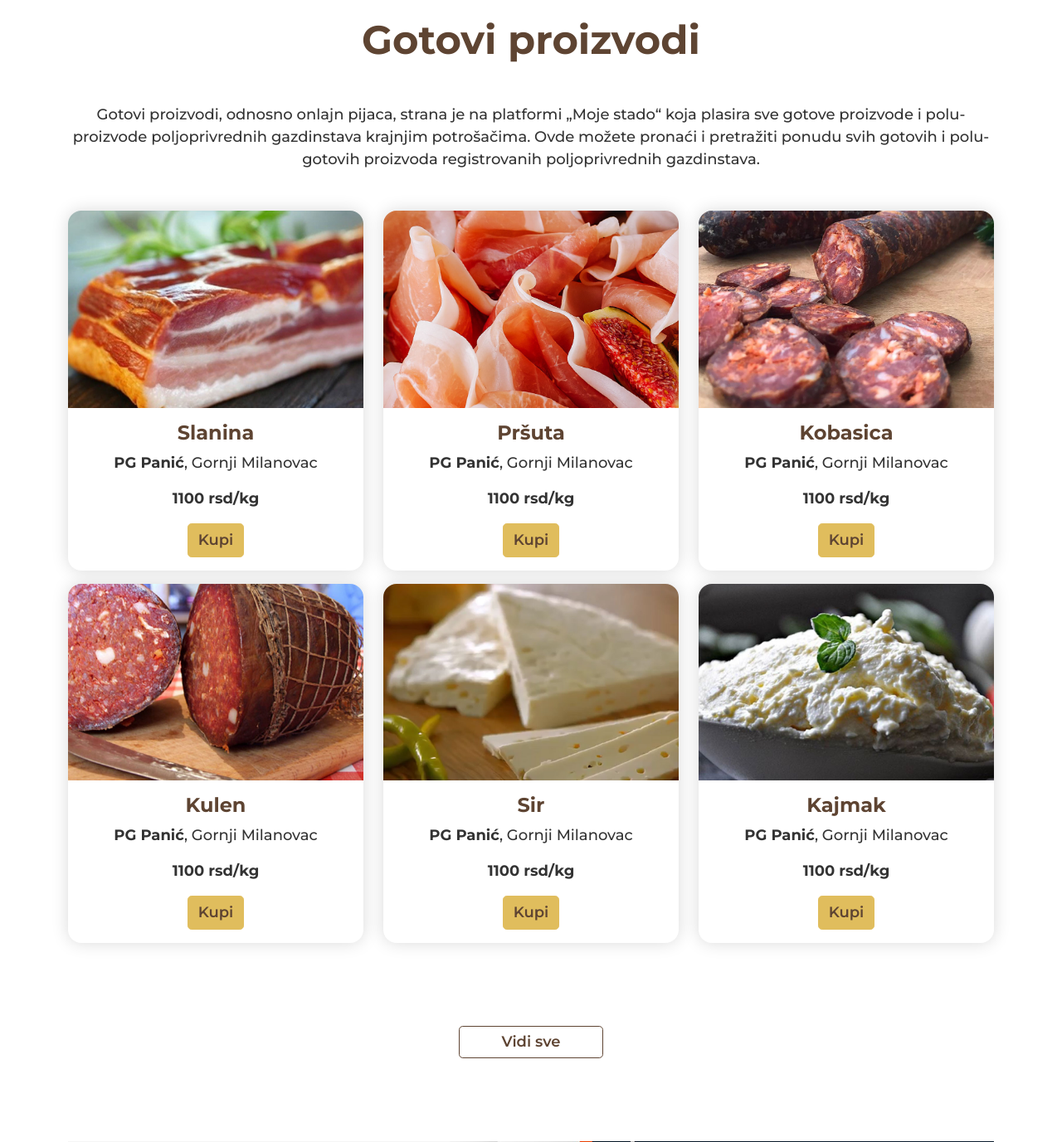
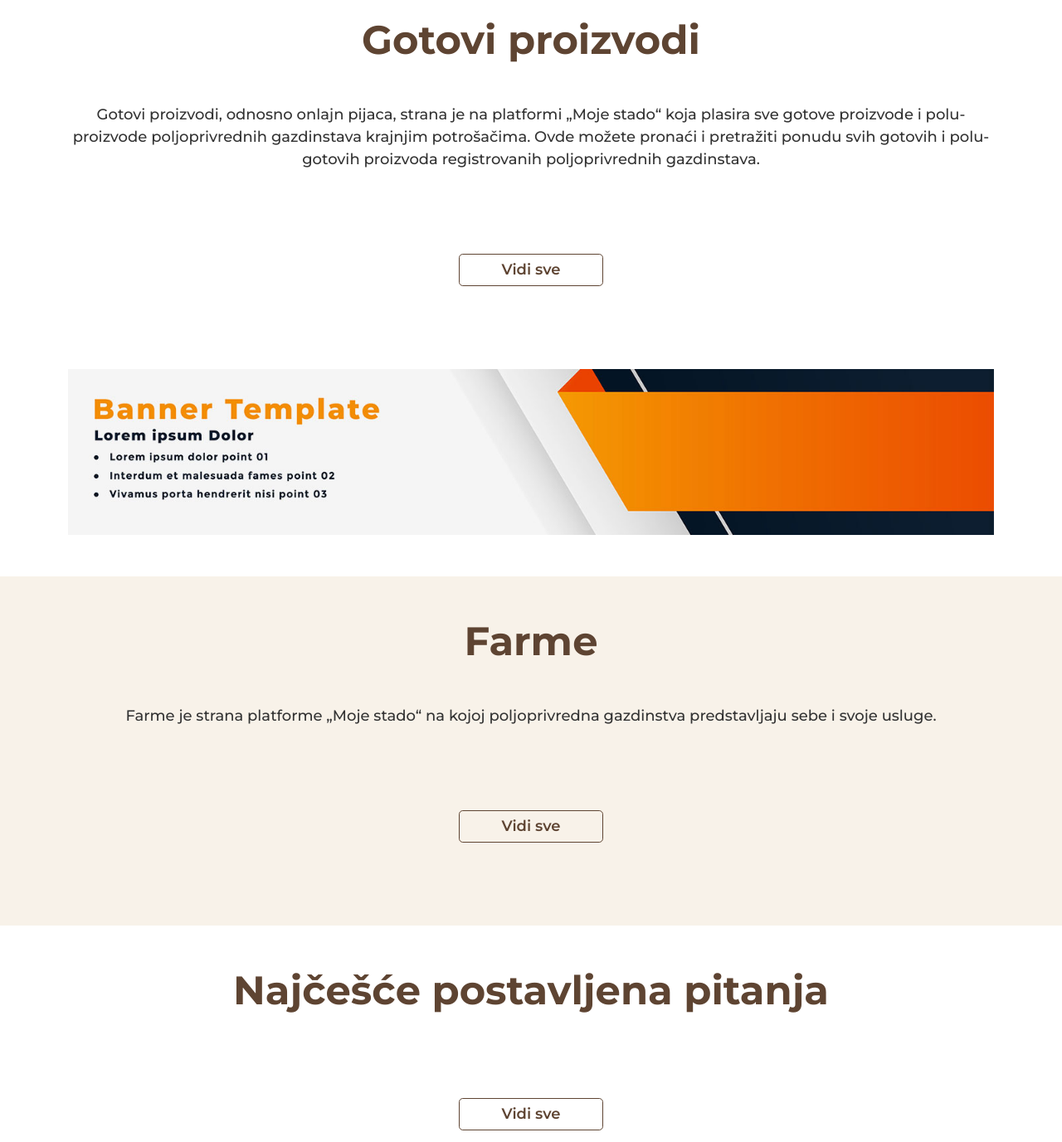
Before and after one commit to miiihaaas/MojeStado, a Flask app: page / in a window 1280 px wide. Shown: the part 1266-2643 px from the top of the page at 83% size. Run offline with Flask 3, Linux system fonts and the light colour scheme; data that the repository does not hold is empty; parts of the project's set-up code (start-up, migrations or seed data) failed here and were passed over; some libraries are stand-ins or nearby versions.

Commit message:
home: prava domaćinstva i proizvodi

```diff
--- a/mojestado/templates/home.html
+++ b/mojestado/templates/home.html
@@ -49,90 +49,26 @@
                 Ovde možete pronaći i pretražiti ponudu svih gotovih i polu-gotovih proizvoda registrovanih poljoprivrednih gazdinstava.
             </div>
             {% for product in product_list %}
-            {{ product.product_name }} | {{ product.farm_product.farm_name }} ||
-            {% endfor %}
-            <div class="row row-cols-1 row-cols-md-3 g-4 mb-3">
+                {% if loop.index0 % 3 == 0 %}
+                <div class="row row-cols-1 row-cols-md-3 g-4 mb-3">
+                {% endif %}
                 <div class="col">
                     <div class="card h-100">
                         <div class="image-wrapper">
-                            <img src="static/product_image/slanina.jpg" class="card-img-top" alt="Slika proizvoda">
+                            <img src="static/product_image/{{ product.product_image }}" class="card-img-top" alt="Slika proizvoda">
                         </div>
                         <div class="card-body">
-                            <h5 class="card-title">Slanina</h5>
-                            <p class="card-text"><strong>PG Panić</strong>, Gornji Milanovac</p>
-                            <p class="card-text"><strong>1100 rsd/kg</strong></p>
-                            <a href="#" class="btn btn-secondary">Kupi</a>
+                            <h5 class="card-title">{{ product.product_name }}</h5>
+                            <p class="card-text"><strong>{{ product.farm_product.farm_name }}</strong>, {{ product.farm_product.farm_city }}</p>
+                            <p class="card-text"><strong>{{ product.product_price_per_unit }} rsd/{{ product.unit_of_measurement }}</strong></p>
+                            <a href="{{ url_for('marketplace.product_detail', product_id=product.id) }}" class="btn btn-secondary">Kupi</a>
                         </div>
                     </div>
                 </div>
-                <div class="col">
-                    <div class="card h-100">
-                        <div class="image-wrapper">
-                            <img src="static/product_image/prsuta.jpg" class="card-img-top" alt="Slika proizvoda">
-                        </div>
-                        <div class="card-body">
-                            <h5 class="card-title">Pršuta</h5>
-                            <p class="card-text"><strong>PG Panić</strong>, Gornji Milanovac</p>
-                            <p class="card-text"><strong>1100 rsd/kg</strong></p>
-                            <a href="#" class="btn btn-secondary">Kupi</a>
-                        </div>
-                    </div>
+                {% if loop.index % 3 == 0 or loop.last %}
                 </div>
-                <div class="col">
-                    <div class="card h-100">
-                        <div class="image-wrapper">
-                            <img src="static/product_image/kobasica.jpg" class="card-img-top" alt="Slika proizvoda">
-                        </div>
-                        <div class="card-body">
-                            <h5 class="card-title">Kobasica</h5>
-                            <p class="card-text"><strong>PG Panić</strong>, Gornji Milanovac</p>
-                            <p class="card-text"><strong>1100 rsd/kg</strong></p>
-                            <a href="#" class="btn btn-secondary">Kupi</a>
-                        </div>
-                    </div>
-                </div>
-            </div>
-            <div class="row row-cols-1 row-cols-md-3 g-4 mb-3">
-                <div class="col">
-                    <div class="card h-100">
-                        <div class="image-wrapper">
-                            <img src="static/product_image/kulen.jpg" class="card-img-top" alt="Slika proizvoda">
-                        </div>
-                        <div class="card-body">
-                            <h5 class="card-title">Kulen</h5>
-                            <p class="card-text"><strong>PG Panić</strong>, Gornji Milanovac</p>
-                            <p class="card-text"><strong>1100 rsd/kg</strong></p>
-                            <a href="#" class="btn btn-secondary">Kupi</a>
-                        </div>
-                    </div>
-                </div>
-                <div class="col">
-                    <div class="card h-100">
-                        <div class="image-wrapper">
-                            <img src="static/product_image/sir.jpg" class="card-img-top" alt="Slika proizvoda">
-                        </div>
-                        <div class="card-body">
-                            <h5 class="card-title">Sir</h5>
-                            <p class="card-text"><strong>PG Panić</strong>, Gornji Milanovac</p>
-                            <p class="card-text"><strong>1100 rsd/kg</strong></p>
-                            <a href="#" class="btn btn-secondary">Kupi</a>
-                        </div>
-                    </div>
-                </div>
-                <div class="col">
-                    <div class="card h-100">
-                        <div class="image-wrapper">
-                            <img src="static/product_image/kajmak.jpg" class="card-img-top" alt="Slika proizvoda">
-                        </div>
-                        <div class="card-body">
-                            <h5 class="card-title">Kajmak</h5>
-                            <p class="card-text"><strong>PG Panić</strong>, Gornji Milanovac</p>
-                            <p class="card-text"><strong>1100 rsd/kg</strong></p>
-                            <a href="#" class="btn btn-secondary">Kupi</a>
-                        </div>
-                    </div>
-                </div>
-            </div>
+                {% endif %}
+            {% endfor %}
             <a class="btn btn-alt mx-auto more-button" href="{{ url_for('marketplace.products_market', product_category_id=0) }}">Vidi sve</a>
         </div>
     </section>
@@ -152,78 +88,24 @@
                 Farme je strana platforme „Moje stado“ na kojoj poljoprivredna gazdinstva predstavljaju sebe i svoje usluge.
             </div>
             {% for farm in farm_list %}
-            {{ farm.farm_name }} |
-            {% endfor %}
-            <div class="row row-cols-1 row-cols-md-3 g-4 mb-3">
+                {% if loop.index0 % 3 == 0 %}
+                <div class="row row-cols-1 row-cols-md-3 g-4 mb-3">
+                {% endif %}
                 <div class="col">
                     <div class="card h-100">
-                        <a href="#" class="image-wrapper">
-                            <img src="static/farm_image/farma-1.jpg" class="card-img-top zoom" alt="Slika Farme">
+                        <a href="{{ url_for('farms.farm_detail', farm_id=farm.id) }}" class="image-wrapper">
+                            <img src="static/farm_image/{{ farm.farm_image }}" class="card-img-top zoom" alt="Slika Farme">
                         </a>
                         <div class="card-body">
-                            <h5 class="card-title">Farma Panić</h5>
-                            <p class="card-text">Brusnica</p>
+                            <h5 class="card-title">{{ farm.farm_name }}</h5>
+                            <p class="card-text">{{ farm.farm_city }}</p>
                         </div>
                     </div>
                 </div>
-                <div class="col">
-                    <div class="card h-100">
-                        <a href="#" class="image-wrapper">
-                            <img src="static/farm_image/farma-2.jpg" class="card-img-top zoom" alt="Slika Farme">
-                        </a>
-                        <div class="card-body">
-                            <h5 class="card-title">Farma Panić</h5>
-                            <p class="card-text">Brusnica</p>
-                        </div>
-                    </div>
+                {% if loop.index % 3 == 0 or loop.last %}
                 </div>
-                <div class="col">
-                    <div class="card h-100">
-                        <a href="#" class="image-wrapper">
-                            <img src="static/farm_image/farma-3.jpg" class="card-img-top zoom" alt="Slika Farme">
-                        </a>
-                        <div class="card-body">
-                            <h5 class="card-title">Farma Panić</h5>
-                            <p class="card-text">Brusnica</p>
-                        </div>
-                    </div>
-                </div>
-            </div>
-            <div class="row row-cols-1 row-cols-md-3 g-4 mb-3">
-                <div class="col">
-                    <div class="card h-100">
-                        <a href="#" class="image-wrapper">
-                            <img src="static/farm_image/farma-4.jpg" class="card-img-top zoom" alt="Slika Farme">
-                        </a>
-                        <div class="card-body">
-                            <h5 class="card-title">Farma Panić</h5>
-                            <p class="card-text">Brusnica</p>
-                        </div>
-                    </div>
-                </div>
-                <div class="col">
-                    <div class="card h-100">
-                        <a href="#" class="image-wrapper">
-                            <img src="static/farm_image/farma-5.jpg" class="card-img-top zoom" alt="Slika Farme">
-                        </a>
-                        <div class="card-body">
-                            <h5 class="card-title">Farma Panić</h5>
-                            <p class="card-text">Brusnica</p>
-                        </div>
-                    </div>
-                </div>
-                <div class="col">
-                    <div class="card h-100">
-                        <a href="#" class="image-wrapper">
-                            <img src="static/farm_image/farma-6.jpg" class="card-img-top zoom" alt="Slika Farme">
-                        </a>
-                        <div class="card-body">
-                            <h5 class="card-title">Farma Panić</h5>
-                            <p class="card-text">Brusnica</p>
-                        </div>
-                    </div>
-                </div>
-            </div>
+                {% endif %}
+            {% endfor %}
             <a class="btn btn-alt mx-auto more-button" href="{{ url_for('farms.farm_list') }}">Vidi sve</a>
         </div>
     </section>
@@ -258,4 +140,4 @@
             </div>
         </div>
     </section>
-{% endblock content%}
+{% endblock content %}
```
